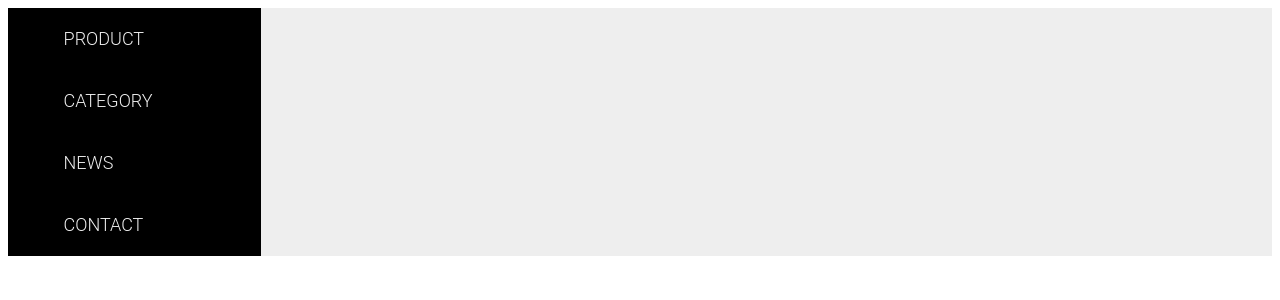
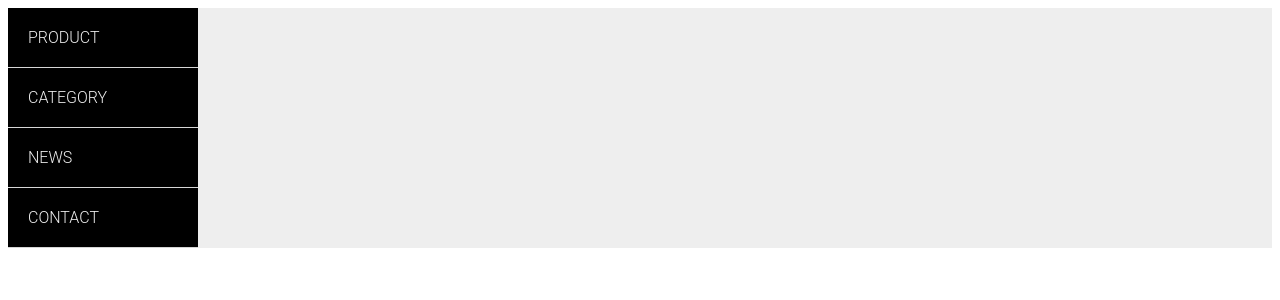
Before and after one commit to bilegjargal/onlinecatalog, an Angular app in the folder ecatalog/: page /admin/panel in a window 1280 px wide. Shown: the top 300 px of the page. Built offline with nearby package versions, Linux system fonts and the light colour scheme.

Commit message:
styles modified

```diff
--- a/ecatalog/src/app/components/admin-panel/admin_panel.css
+++ b/ecatalog/src/app/components/admin-panel/admin_panel.css
@@ -1,27 +1,25 @@
 *{
-  margin: 0px;
-  padding: 0px;
+  margin: 0;
+  padding: 0;
   font-family: 'Roboto Light', sans-serif;
 }
 .container{
   display: flex;
-  margin:auto;
   background-color: #eeeeee;
 }
 .navbar{
-  width: 20%;
+  width: 15%;
 }
 ul{
   background: #000000;
   color: #eeeeee;
   text-transform: uppercase;
   list-style-type: none;
-  margin: 0px;
-  font-size: 18px;
+  font-size: 16px;
   text-align: start;
-  padding: 0px 0px 0px 20%;
+  padding: 0;
 }
 li{
-  padding: 20px 5px;
-  border-bottom: 1px black solid;
+  padding: 20px;
+  border-bottom: 1px rgb(214, 214, 214) solid;
 }
```
